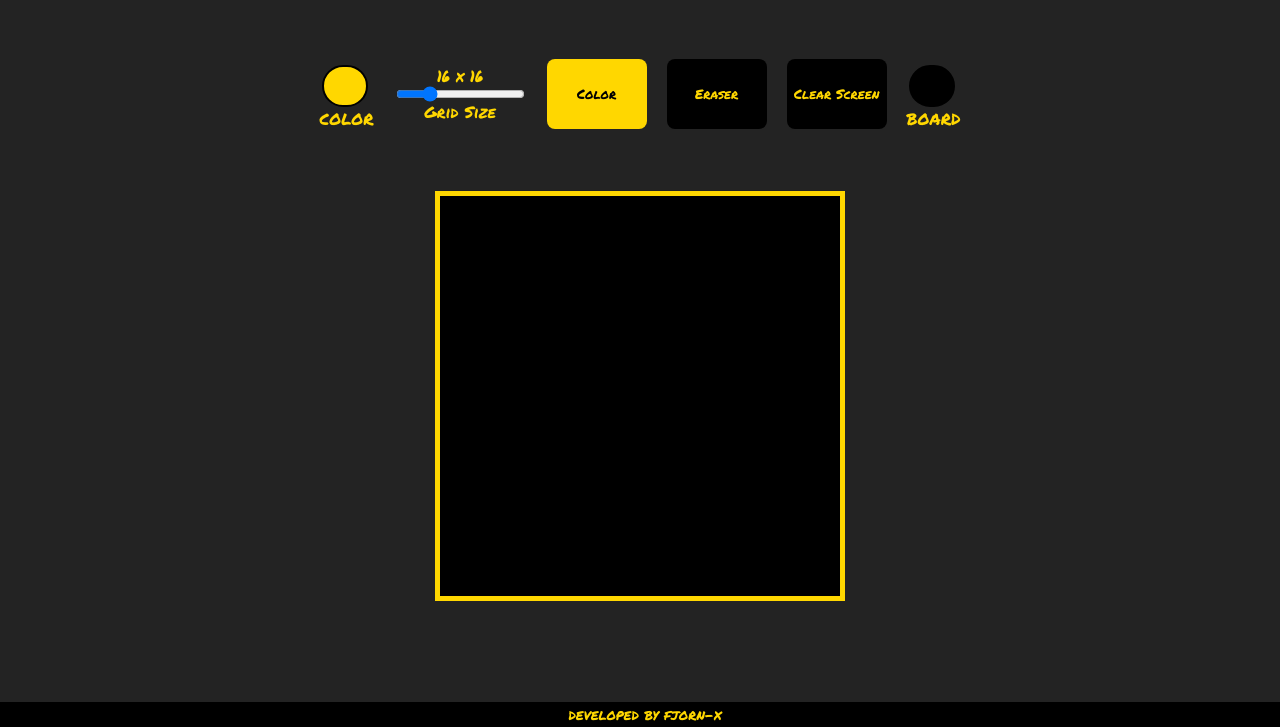
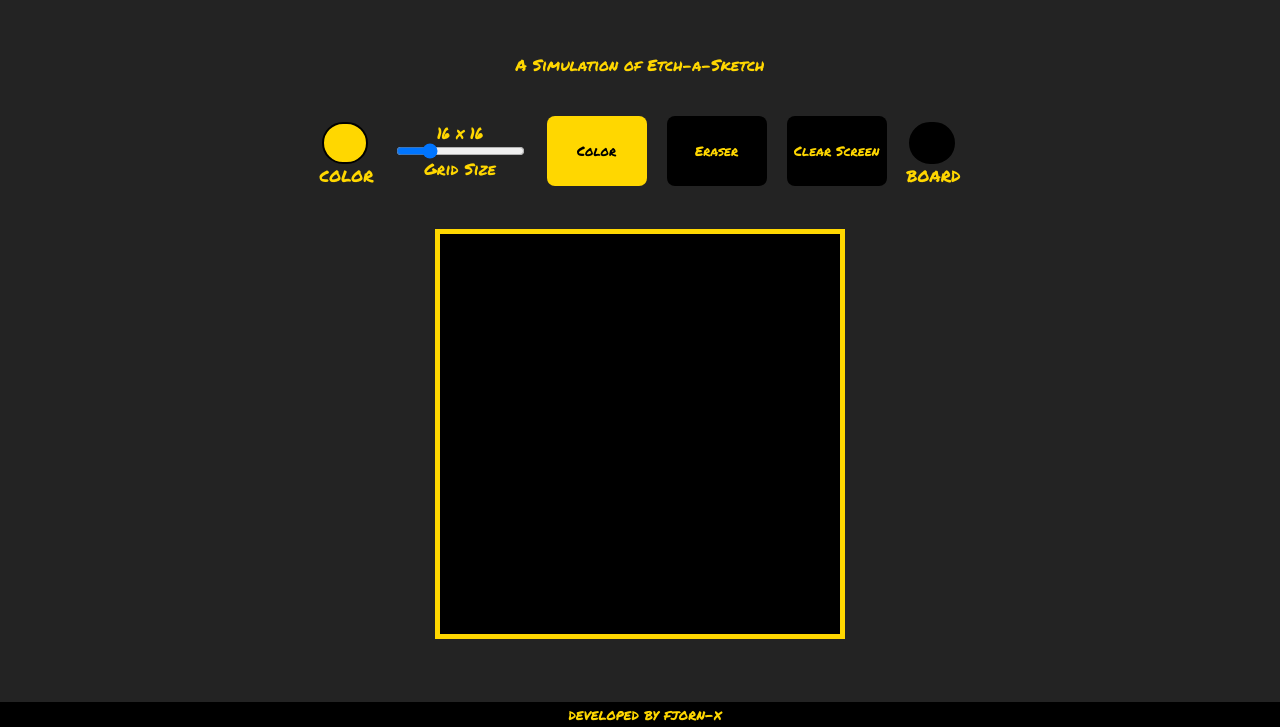
Before and after one commit to fjorn-x/Etch-a-Sketch, a plain HTML site: page index.html in a window 1280 px wide. Shown: the part 73-800 px from the top of the page. Drawn offline with Linux system fonts and the light colour scheme.

Commit message:
Added Description

```diff
--- a/index.html
+++ b/index.html
@@ -18,6 +18,7 @@
   </head>
   <body>
     <div class="header">Grid Attack</div>
+    <div class="description">A Simulation of Etch-a-Sketch</div>
 
     <div class="grid-settings">
       <div class="color-picker">
--- a/style.css
+++ b/style.css
@@ -2,6 +2,14 @@ body {
   min-height: 99.7vh;
   display: flex;
   flex-direction: column;
+}
+
+.description {
+  background-color: rgb(35, 35, 35);
+  font-family: "Permanent Marker", cursive;
+  color: gold;
+  text-align: center;
+  padding-top: 60px;
 }
 .container {
   display: flex;
```
